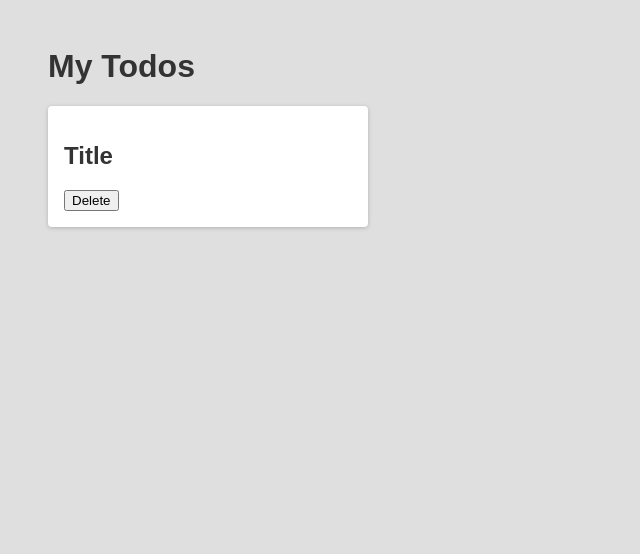
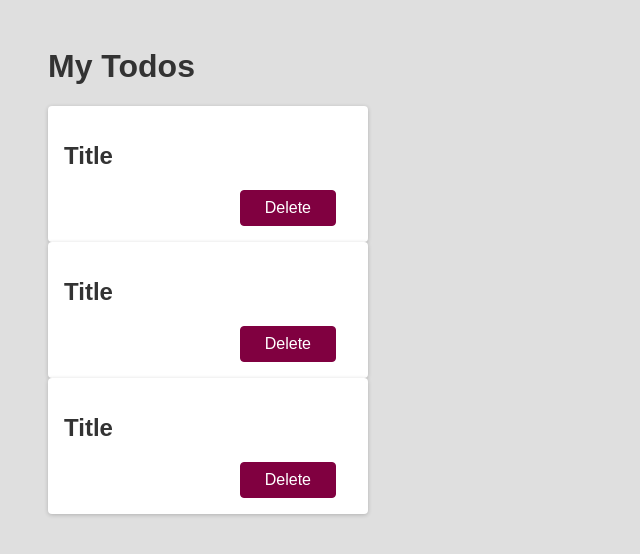
Before and after one commit to choy30/reactcompleteguidecorefeatures, a React (Create React App) app: page / in a window 1280 px wide. Shown: the top 554 px of the page, without its empty margins (0-640 px from the left). Built offline with nearby package versions, Linux system fonts and the light colour scheme.

Commit message:
Add building & re-using another componenet

```diff
--- a/src/App.js
+++ b/src/App.js
@@ -1,13 +1,12 @@
+import Todo from "./componenets/Todo";
+
 function App() {
 	return (
 		<div>
 			<h1>My Todos</h1>
-			<div className="card">
-				<h2>Title</h2>
-				<div>
-					<button>Delete</button>
-				</div>
-			</div>
+			<Todo />
+			<Todo />
+			<Todo />
 		</div>
 	);
 }
--- /dev/null
+++ b/src/componenets/Todo.js
@@ -0,0 +1,14 @@
+import React from "react";
+
+const Todo = () => {
+	return (
+		<div className="card">
+			<h2>Title</h2>
+			<div className="actions">
+				<button className="btn">Delete</button>
+			</div>
+		</div>
+	);
+};
+
+export default Todo;
```
